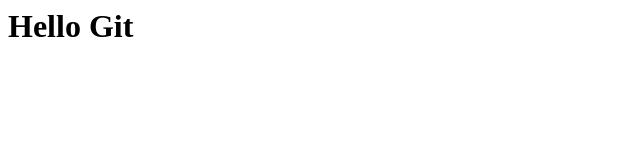
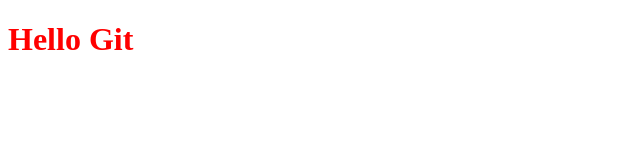
Before and after one commit to Brock2509/cgtishyampur, a plain HTML site: page index.html in a window 1280 px wide. Shown: the whole page, without its empty margins (0-640 px from the left). Drawn offline with Linux system fonts and the light colour scheme.

Commit message:
this is my vs code change

```diff
--- a/index.html
+++ b/index.html
@@ -1,8 +1,12 @@
-<html>
-  <head>
-    <title>Computer Guru</title>
-  </head>
-  <body>
-    <h1>Hello Git</h1>
-  </body>
+<!DOCTYPE html>
+<html lang="en">
+<head>
+  <meta charset="UTF-8">
+  <meta name="viewport" content="width=device-width, initial-scale=1.0">
+  <title>Document</title>
+  <link rel="stylesheet" href="style.css">
+</head>
+<body>
+  <h1>Hello Git</h1>
+</body>
 </html>
--- /dev/null
+++ b/style.css
@@ -0,0 +1,3 @@
+h1{
+    color: red;
+}
```
Also changed, not shown: 1 other file.
